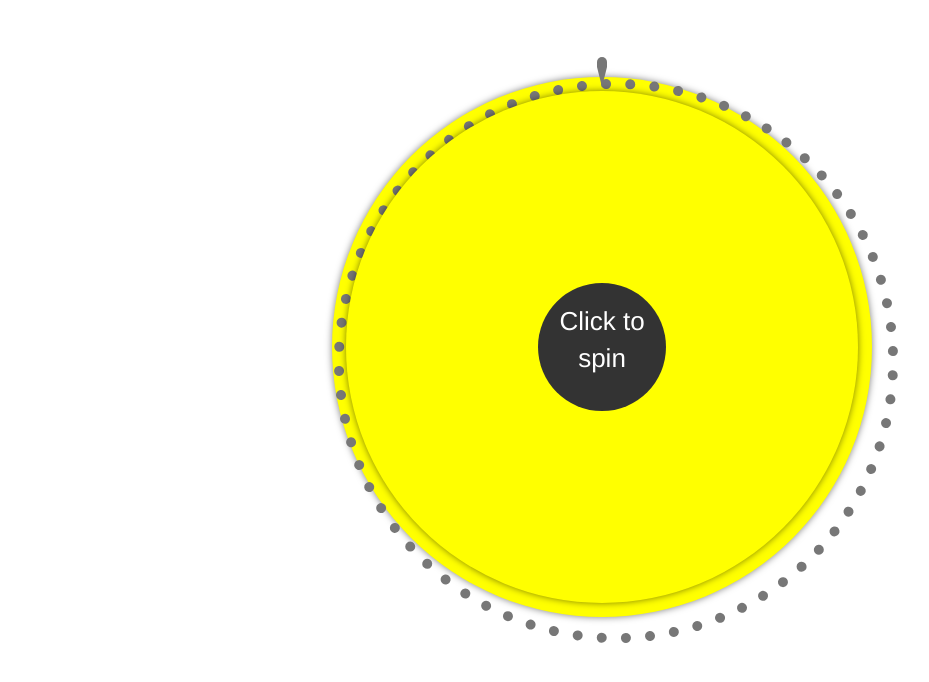
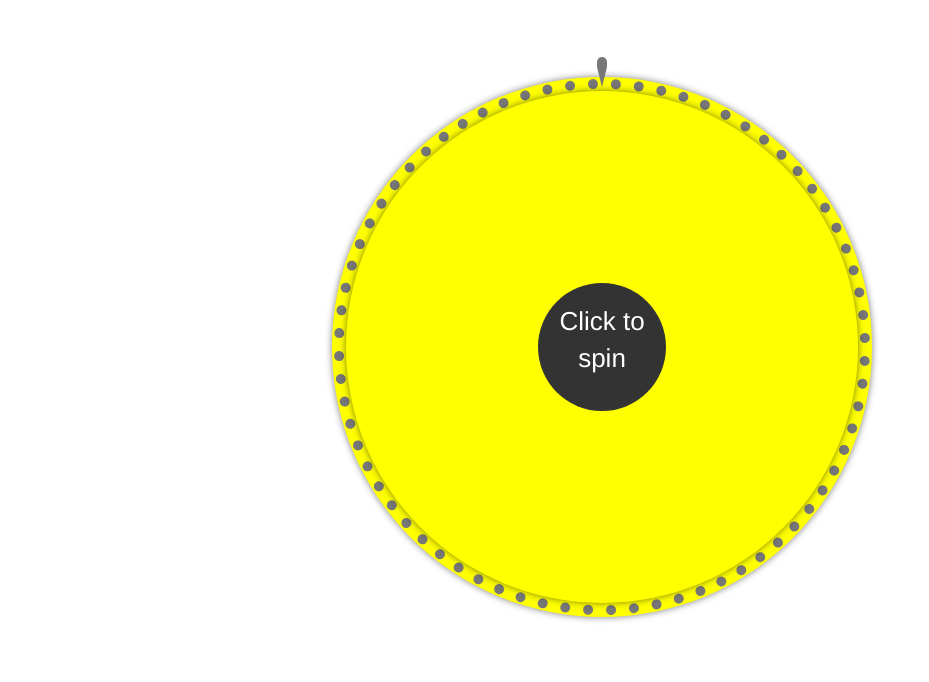
Before and after one commit to janeysaur/wheel-of-fortune, a website: page index.html in a window 1280 px wide. Shown: the part 56-738 px from the top of the page, without its empty margins (38-967 px from the left). Drawn offline with nearby package versions, Linux system fonts and the light colour scheme.

Commit message:
fix for firefox, explicitly set padding on .pegs to 256px

```diff
--- a/less/styles.less
+++ b/less/styles.less
@@ -198,7 +198,7 @@ div.wheel {
 
 		.pegs {
 			position: absolute;
-			padding: 50%;
+			padding: 256px;
 			margin: 0;
 			top: @frame-width;
 			left: @frame-width;
```
Also changed, not shown: css/styles.css.
